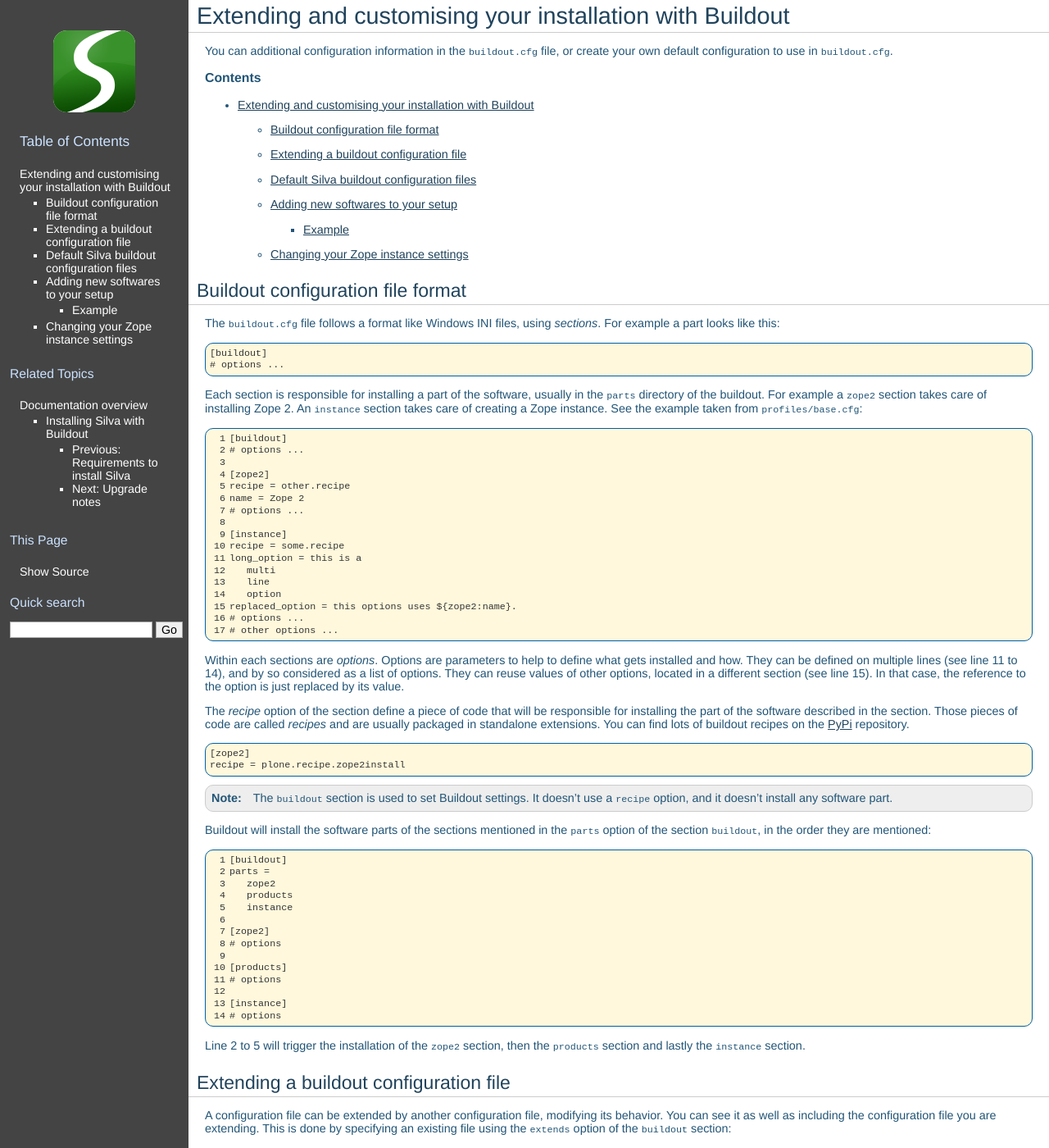
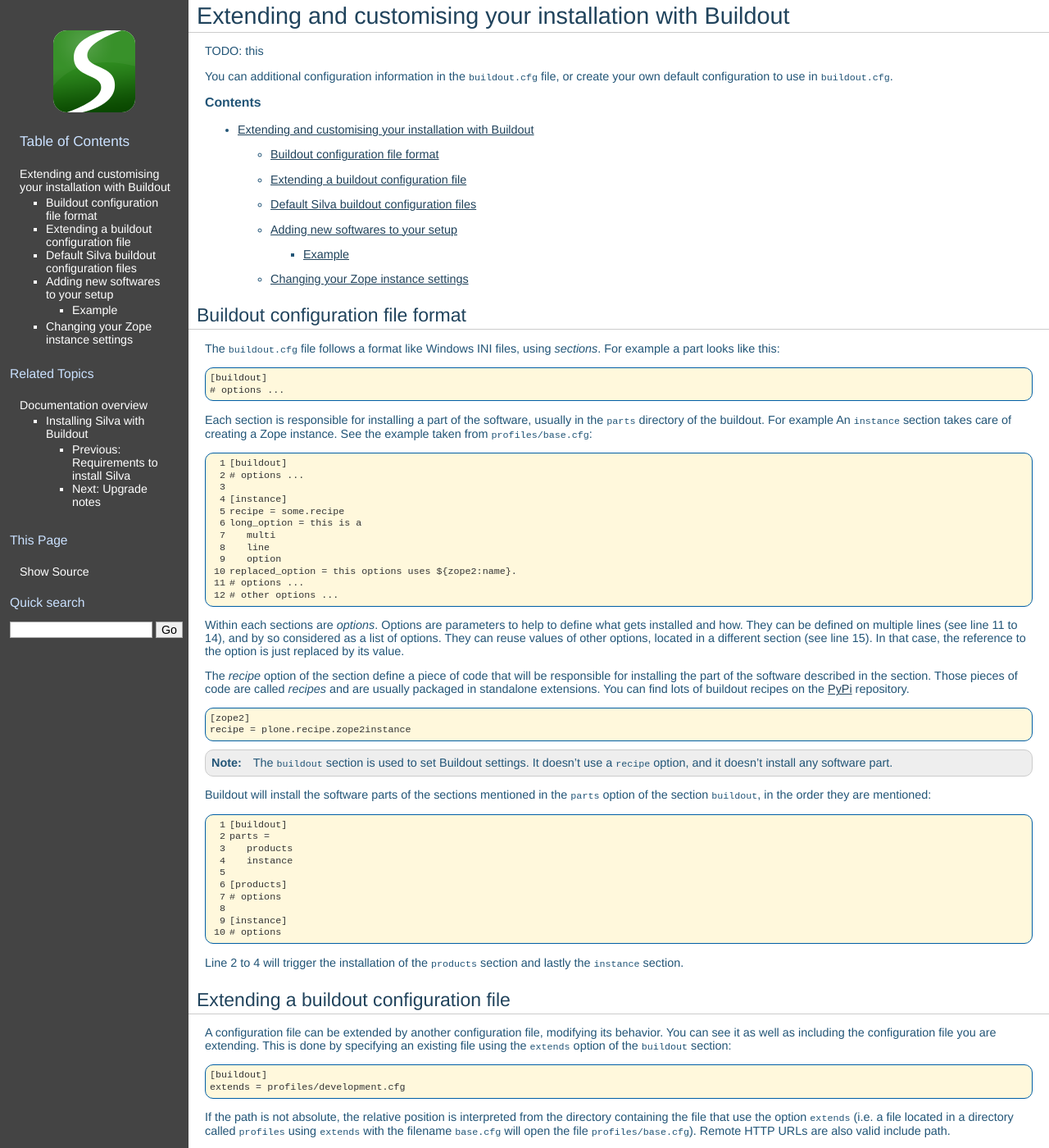
Before and after one commit to silvacms/documentation, a Sphinx documentation site: the page built from source/buildout/extending.rst, in a window 1280 px wide and 1400 px high. Shown: the whole window at 82% size. Built offline with Sphinx 7.4.7, drawn with Linux system fonts in a browser that asks for light colours; pages that are not in the unit, such as notebooks, are missing from menus; comment, search, counter and statistics services are not loaded.

```diff
--- a/source/buildout/extending.rst
+++ b/source/buildout/extending.rst
@@ -2,6 +2,8 @@
 
 Extending and customising your installation with Buildout
 =========================================================
+
+TODO: this
 
 You can additional configuration information in the ``buildout.cfg``
 file, or create your own default configuration to use in
@@ -21,20 +23,14 @@ using *sections*. For example a part looks like this:
    # options ...
 
 Each section is responsible for installing a part of the software,
-usually in the ``parts`` directory of the buildout. For example a
-``zope2`` section takes care of installing Zope 2. An ``instance``
-section takes care of creating a Zope instance. See the example taken
-from ``profiles/base.cfg``:
+usually in the ``parts`` directory of the buildout. For example An
+``instance`` section takes care of creating a Zope instance. See the
+example taken from ``profiles/base.cfg``:
 
 .. code-block:: buildout
    :linenos:
 
    [buildout]
-   # options ...
-
-   [zope2]
-   recipe = other.recipe
-   name = Zope 2
    # options ...
 
    [instance]
@@ -63,7 +59,7 @@ recipes on the `PyPi`_ repository.
 .. code-block:: buildout
 
    [zope2]
-   recipe = plone.recipe.zope2install
+   recipe = plone.recipe.zope2instance
 
 .. note::
 
@@ -80,12 +76,8 @@ are mentioned:
 
    [buildout]
    parts =
-      zope2
       products
       instance
-
-   [zope2]
-   # options
 
    [products]
    # options
@@ -93,8 +85,8 @@ are mentioned:
    [instance]
    # options
 
-Line 2 to 5 will trigger the installation of the ``zope2`` section, then
-the ``products`` section and lastly the ``instance`` section.
+Line 2 to 4 will trigger the installation of the ``products`` section
+and lastly the ``instance`` section.
 
 
 Extending a buildout configuration file
--- a/source/buildout/upgrade.rst
+++ b/source/buildout/upgrade.rst
@@ -74,3 +74,9 @@ last notes.
    ``/tmp`` directory is too small you will get an error. You can
    specify an another directory to create temporary files with the
    ``TMPDIR`` environment variable
+
+
+Silva 3.0 upgrade notes
+-----------------------
+
+TODO.
```
Also changed, not shown: other parts of source/buildout/extending.rst (+1 -1 lines), source/buildout.rst (+5 -5 lines), source/buildout/requirements.rst (+18 -18 lines), source/buildout/troubleshooting.rst (+9 -6 lines).
